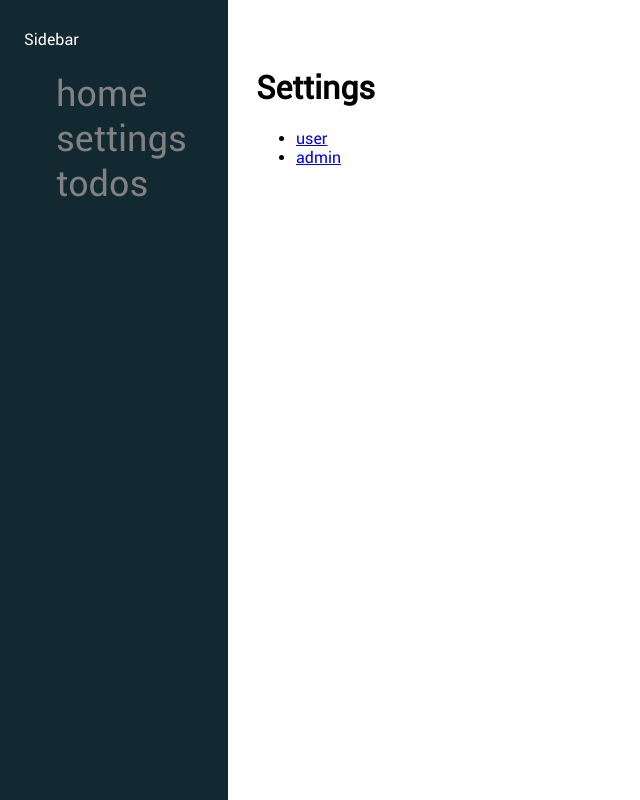
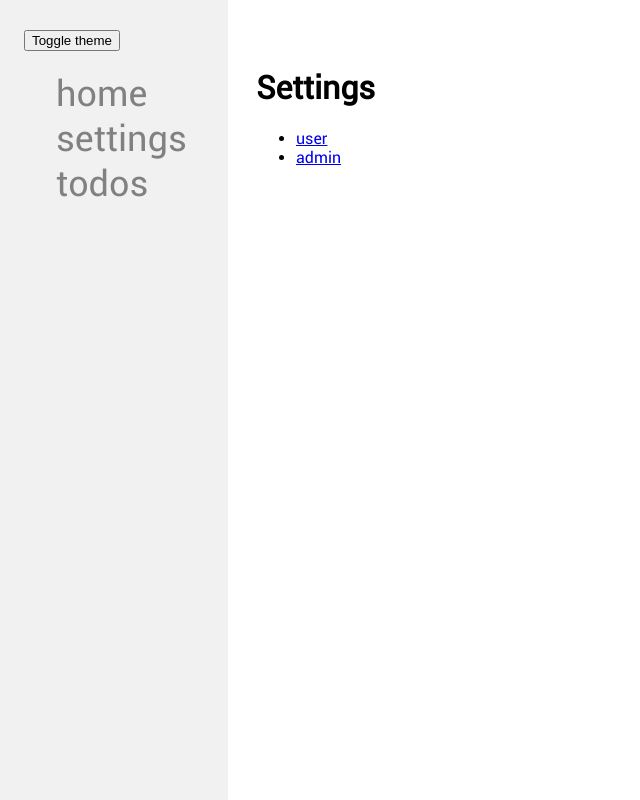
Before and after one commit to stianalmaas/fagdag-react-2020, a React (Create React App) app: page /settings in a window 1280 px wide. Shown: the whole page, without its empty margins (0-640 px from the left). Built offline with nearby package versions, Linux system fonts and the light colour scheme; what styled-theming would draw is missing.

Commit message:
add theme toggling

```diff
--- a/src/App.js
+++ b/src/App.js
@@ -1,7 +1,6 @@
-
-import React from "react";
+import React, { useState } from "react";
 import { Router, Switch, Link } from "react-router-dom";
-
+import { ThemeProvider } from "styled-components";
 import { history, routes, RouteWithSubRoutes } from "./routes";
 
 import {
@@ -11,11 +10,36 @@ import {
   StyledMain
 } from "./app/app.styles";
 
+const darkTheme = {
+  backgroundColor: "var(--sonat-web-library-color-coal)",
+  color: "var(--sonat-web-library-color-snow)",
+  hoverColor: "var(--sonat-web-library-color-snow)"
+};
+
+const lightTheme = {
+  backgroundColor: "var(--sonat-web-library-color-snow)",
+  color: "var(--sonat-web-library-color-gray)",
+  hoverColor: "var(--sonat-web-library-color-coal)"
+};
+
+
+
 const App = () => {
+  const [theme, setTheme] = useState("light");
+
+    const handleToggleThemeClick = () => {
+        if (theme === 'light') {
+            setTheme('dark');
+        } else {
+            setTheme('light');
+        }
+    };
+
   return (
     <Router history={history}>
+      <ThemeProvider theme={theme === 'light' ? lightTheme : darkTheme}>
         <StyledSideBar>
-          <span>Sidebar</span>
+            <button onClick={handleToggleThemeClick}>Toggle theme</button>
           <MenuList>
             {routes.map(r => (
               <StyledMenuItem key={r.id}>
@@ -32,6 +56,7 @@ const App = () => {
             ))}
           </Switch>
         </StyledMain>
+      </ThemeProvider>
     </Router>
   );
 };
--- a/src/app/app.styles.js
+++ b/src/app/app.styles.js
@@ -19,16 +19,16 @@ export const StyledMenuItem = styled.li`
   }
 
   a:hover {
-    color: var(--sonat-web-library-color-snow);
+    color:  ${({ theme }) => theme.hoverColor};
   }
 `;
 
 export const StyledSideBar = styled.aside`
   width: 228px;
   min-height: 100vh;
-  background: #122932;
+  background: ${({ theme }) => theme.backgroundColor};
   position: fixed;
-  color: white;
+  color: ${({ theme }) => theme.color};
   padding: 1.5rem;
   font-weight: normal;
   line-height: 2rem;
@@ -78,5 +78,5 @@ export const AppContainer = styled.div`
   position: relative;
   display: flex;
   flex-direction: column;
-  background-color: ${backgroundColor};
+
 `;
```
